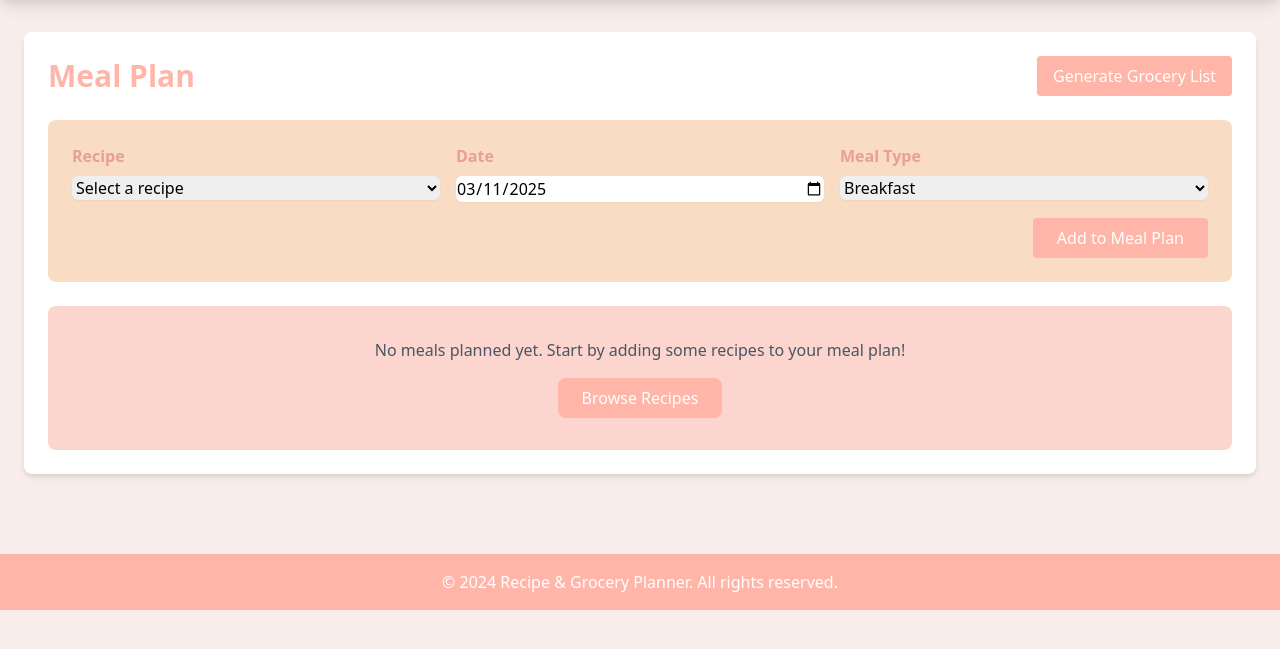
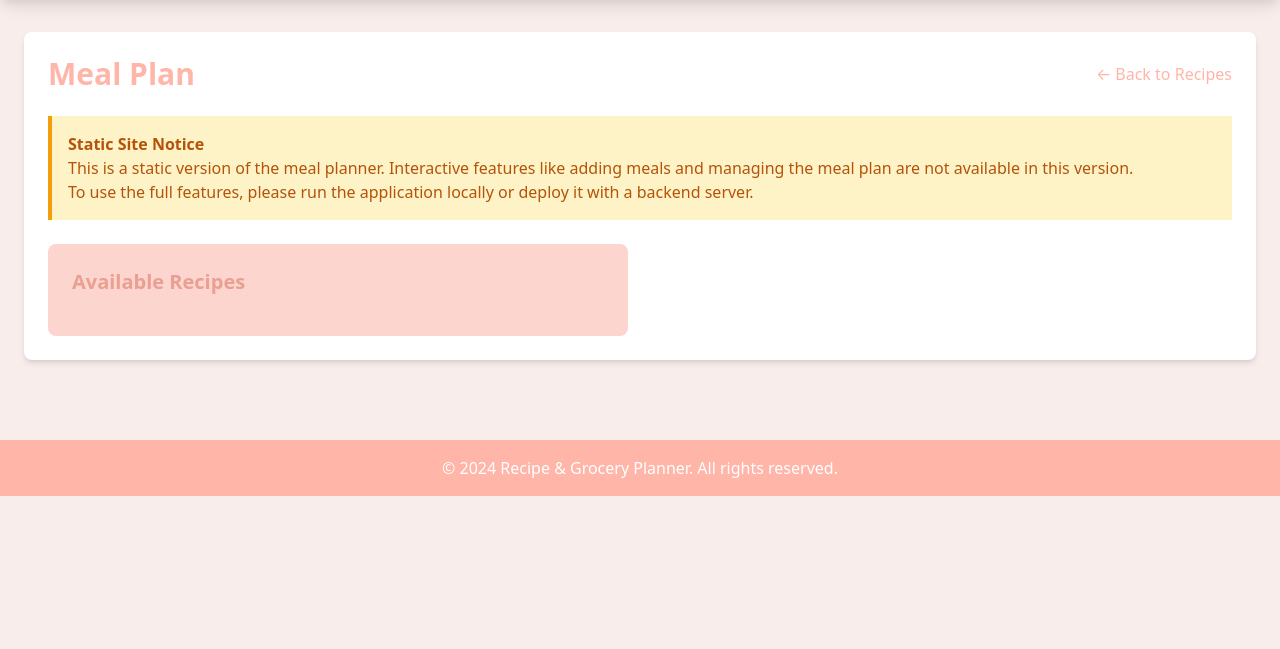
Before and after one commit to mjbobak/forkast, a Flask app: page /meal-plan in a window 1280 px wide. Shown: the part 52-701 px from the top of the page. Run offline with Flask 3, Linux system fonts and the light colour scheme.

Commit message:
Modify templates and configuration for static site generation

```diff
--- a/app/__init__.py
+++ b/app/__init__.py
@@ -14,6 +14,10 @@ app.config['SECRET_KEY'] = os.getenv('SECRET_KEY', 'dev')
 app.config['SQLALCHEMY_DATABASE_URI'] = os.getenv('DATABASE_URL', 'sqlite:///recipes.db')
 app.config['SQLALCHEMY_TRACK_MODIFICATIONS'] = False
 
+# Static file configuration
+app.config['STATIC_FOLDER'] = 'static'
+app.config['STATIC_URL_PATH'] = '/static'
+
 # Initialize database
 db = SQLAlchemy(app)
 
--- a/app/templates/meal_plan.html
+++ b/app/templates/meal_plan.html
@@ -6,99 +6,27 @@
 <div class="bg-white rounded-lg shadow-md p-6">
     <div class="flex justify-between items-center mb-6">
         <h1 class="text-3xl font-bold text-primary">Meal Plan</h1>
-        <a href="{{ url_for('generate_grocery_list') }}" class="bg-primary text-white px-4 py-2 rounded hover:bg-primary-dark">
-            Generate Grocery List
-        </a>
+        <a href="{{ url_for('recipes') }}" class="text-primary hover:text-primary-dark">← Back to Recipes</a>
     </div>
 
-    <div class="bg-accent rounded-lg p-6 mb-6">
-        <form method="POST" action="{{ url_for('meal_plan') }}" class="space-y-4">
-            <div class="grid grid-cols-1 md:grid-cols-3 gap-4">
-                <div>
-                    <label for="recipe" class="block text-primary-dark font-semibold mb-2">Recipe</label>
-                    <select name="recipe_id" id="recipe" required class="w-full rounded-md border-gray-300 shadow-sm focus:border-primary focus:ring focus:ring-primary focus:ring-opacity-50">
-                        <option value="">Select a recipe</option>
-                        {% for recipe in recipes %}
-                        <option value="{{ recipe.id }}">{{ recipe.name }}</option>
-                        {% endfor %}
-                    </select>
-                </div>
-                <div>
-                    <label for="date" class="block text-primary-dark font-semibold mb-2">Date</label>
-                    <input type="date" name="date" id="date" required class="w-full rounded-md border-gray-300 shadow-sm focus:border-primary focus:ring focus:ring-primary focus:ring-opacity-50">
-                </div>
-                <div>
-                    <label for="meal_type" class="block text-primary-dark font-semibold mb-2">Meal Type</label>
-                    <select name="meal_type" id="meal_type" required class="w-full rounded-md border-gray-300 shadow-sm focus:border-primary focus:ring focus:ring-primary focus:ring-opacity-50">
-                        <option value="breakfast">Breakfast</option>
-                        <option value="lunch">Lunch</option>
-                        <option value="dinner">Dinner</option>
-                        <option value="snack">Snack</option>
-                    </select>
-                </div>
-            </div>
-            <div class="flex justify-end">
-                <button type="submit" class="bg-primary text-white px-6 py-2 rounded hover:bg-primary-dark">
-                    Add to Meal Plan
-                </button>
-            </div>
-        </form>
+    <div class="bg-yellow-100 border-l-4 border-yellow-500 text-yellow-700 p-4 mb-6">
+        <p class="font-bold">Static Site Notice</p>
+        <p>This is a static version of the meal planner. Interactive features like adding meals and managing the meal plan are not available in this version.</p>
+        <p>To use the full features, please run the application locally or deploy it with a backend server.</p>
     </div>
 
-    <div class="space-y-6">
-        {% for date, meals in meal_plan.items() %}
+    <div class="grid grid-cols-1 md:grid-cols-2 gap-6">
         <div class="bg-primary-light rounded-lg p-6">
-            <h2 class="text-xl font-semibold text-primary-dark mb-4">{{ date.strftime('%A, %B %d, %Y') }}</h2>
-            <div class="space-y-4">
-                {% for meal_type in ['breakfast', 'lunch', 'dinner', 'snack'] %}
-                {% if meals[meal_type] %}
+            <h2 class="text-xl font-semibold text-primary-dark mb-4">Available Recipes</h2>
+            <div class="space-y-2">
+                {% for recipe in recipes %}
                 <div class="bg-white rounded p-4">
-                    <h3 class="text-lg font-medium text-primary-dark capitalize mb-2">{{ meal_type }}</h3>
-                    <ul class="space-y-2">
-                        {% for meal in meals[meal_type] %}
-                        <li class="flex justify-between items-center">
-                            <a href="{{ url_for('recipe_detail', recipe_id=meal.recipe.id) }}"
-                               class="text-primary hover:text-primary-dark">{{ meal.recipe.name }}</a>
-                            <form method="POST" action="{{ url_for('remove_from_meal_plan', meal_id=meal.id) }}" class="inline">
-                                <button type="submit" class="text-red-500 hover:text-red-700">
-                                    <svg class="w-5 h-5" fill="none" stroke="currentColor" viewBox="0 0 24 24">
-                                        <path stroke-linecap="round" stroke-linejoin="round" stroke-width="2" d="M6 18L18 6M6 6l12 12"></path>
-                                    </svg>
-                                </button>
-                            </form>
-                        </li>
-                        {% endfor %}
-                    </ul>
+                    <a href="{{ url_for('recipe_detail', recipe_id=recipe.id) }}"
+                       class="text-primary hover:text-primary-dark">{{ recipe.name }}</a>
                 </div>
-                {% endif %}
                 {% endfor %}
             </div>
         </div>
-        {% else %}
-        <div class="bg-primary-light rounded-lg p-8 text-center">
-            <p class="text-gray-600 mb-4">No meals planned yet. Start by adding some recipes to your meal plan!</p>
-            <a href="{{ url_for('recipes') }}" class="inline-block bg-primary text-white px-6 py-2 rounded-lg hover:bg-primary-dark">
-                Browse Recipes
-            </a>
-        </div>
-        {% endfor %}
     </div>
-
-    {% if meal_plan %}
-    <div class="mt-8 flex justify-center">
-        <a href="{{ url_for('generate_grocery_list') }}" class="bg-primary text-white px-6 py-3 rounded-lg hover:bg-primary-dark">
-            Generate Grocery List
-        </a>
-    </div>
-    {% endif %}
 </div>
-
-<script>
-document.addEventListener('DOMContentLoaded', function() {
-    const dateInput = document.getElementById('date');
-    const today = new Date().toISOString().split('T')[0];
-    dateInput.value = today;
-    dateInput.min = today;
-});
-</script>
 {% endblock %}
```
Also changed, not shown: app/templates/grocery_list.html (+14 -0 lines), build.py (+19 -12 lines).
